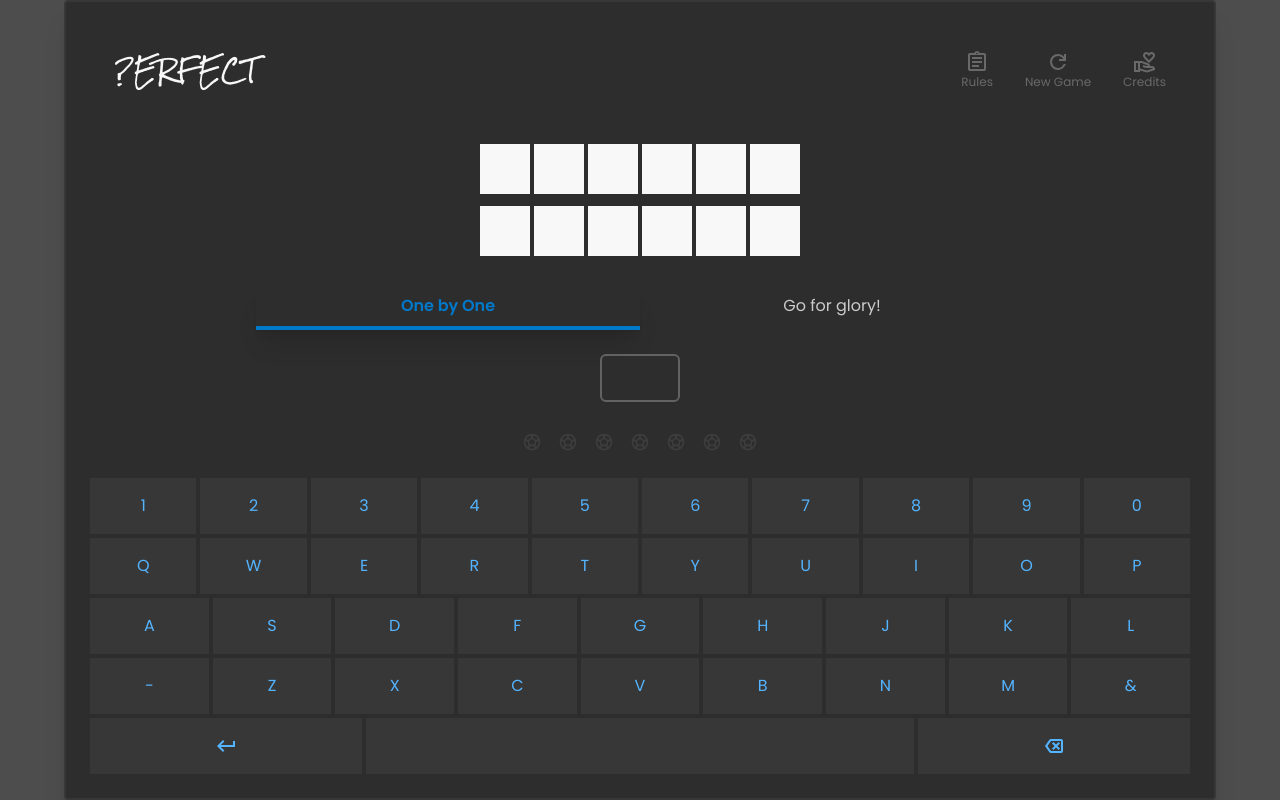
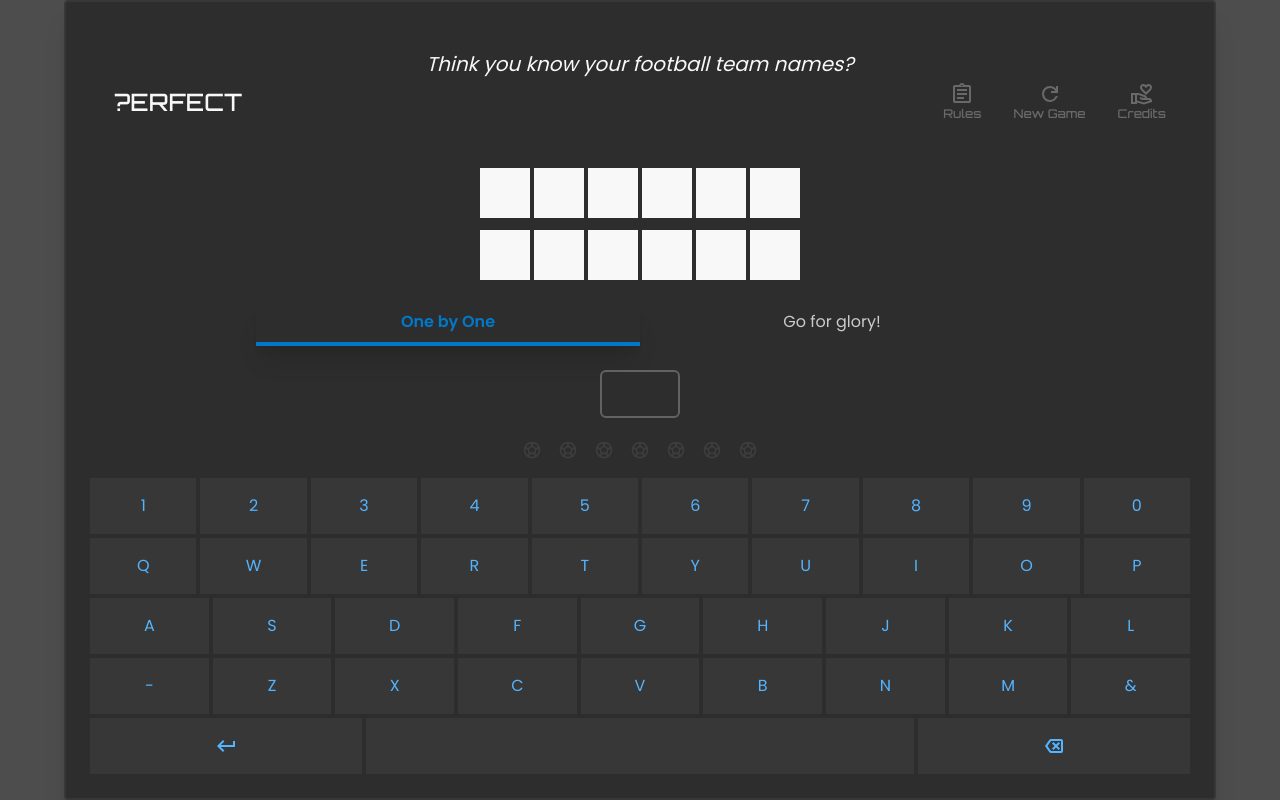
Before and after one commit to bibhashdash/team-guesser, a Next.js app: page / in a window 1280 px wide. Built offline with nearby package versions, Linux system fonts and the light colour scheme.

Commit message:
ui improvements

```diff
--- a/src/app/globals.css
+++ b/src/app/globals.css
@@ -1,4 +1,4 @@
-@import url('https://fonts.googleapis.com/css2?family=Rock+Salt&display=swap');
+@import url('https://fonts.googleapis.com/css2?family=Orbitron:wght@500&display=swap');
 @tailwind base;
 @tailwind components;
 @tailwind utilities;
--- a/src/app/page.tsx
+++ b/src/app/page.tsx
@@ -219,7 +219,7 @@ export default function Home() {
 
   return (
     <main
-      className="relative w-full h-screen justify-between py-2 md:py-6 max-w-6xl flex flex-col border-2 border-gray50 rounded lg:px-6 shadow-xl bg-black300">
+      className="relative w-full h-screen justify-between md:py-6 max-w-6xl flex flex-col border-2 border-gray50 rounded lg:px-6 shadow-xl bg-black300">
       <Navbar
         clickRulesIcon={() => setShowRulesModal(true)}
         clickRefreshIcon={() => setTheTeam()}
--- a/src/components/Keyboard.tsx
+++ b/src/components/Keyboard.tsx
@@ -58,7 +58,7 @@ export const Keyboard = (
                     ${inputTab === InputTab.oneByOne && disabledKeysArray.includes(keyMap.key)
                     ? 'bg-black300 text-gray50'
                     : 'bg-gray50 text-blue300 hover:bg-black100'}
-                      cursor-pointer m-0 w-full py-2 lg:py-4 flex items-center justify-center
+                      cursor-pointer m-0 w-full py-2 lg:py-4 flex items-center justify-center max-[320px]:text-xs
                       `}
                   disabled={inputTab === InputTab.oneByOne ? disabledKeysArray.includes(keyMap.key) : false}
                 >
--- a/src/components/Navbar.tsx
+++ b/src/components/Navbar.tsx
@@ -10,22 +10,27 @@ interface NavbarProps {
 
 export const Navbar = ({clickRulesIcon, clickRefreshIcon, clickCreditsIcon}: NavbarProps) => {
   return (
-    <div className="bg-black300 w-full py-2 md:py-6 px-2 md:px-6 flex justify-between items-center">
+    <div className="bg-black300 w-full md:py-6 px-2 md:px-6 flex flex-col gap-1 items-center">
+      <div>
+        <p className="text-white100 text-xs md:text-xl italic">Think you know your football team names?</p>
+      </div>
+      <div className="flex items-center w-full justify-between">
         <div className="flex flex-col items-center gap-2">
           <h1 className="text-sm sm:text-2xl text-white100 font-display">?ERFECT</h1>
         </div>
         <div className="flex gap-4 md:gap-8">
           <div onClick={() => clickRulesIcon()} className="cursor-pointer flex flex-col items-center focus:animate-button-pressed">
             <ClipboardIcon size={24} color="rgba(176,176,176,0.46)" />
-          <p className="text-black50 text-xs">Rules</p>
+            <p className="text-black50 text-xs font-display">Rules</p>
           </div>
           <div onClick={() => clickRefreshIcon()} className="cursor-pointer flex flex-col items-center focus:animate-button-pressed">
             <RefreshIcon size={24} color="rgba(176,176,176,0.46)" />
-         <p className="text-black50 text-xs">New Game</p>
+            <p className="text-black50 text-xs font-display">New Game</p>
           </div>
           <div onClick={() => clickCreditsIcon()} className="cursor-pointer flex flex-col items-center focus:animate-button-pressed">
             <HandHeartIcon size={24} color="rgba(176,176,176,0.46)" />
-          <p className="text-black50 text-xs">Credits</p>
+            <p className="text-black50 text-xs font-display">Credits</p>
+          </div>
         </div>
       </div>
     </div>
--- a/tailwind.config.ts
+++ b/tailwind.config.ts
@@ -52,7 +52,7 @@ const config: Config = {
       },
       fontFamily: {
         sans: ["var(--font-poppins)"],
-        display: ["Rock Salt"],
+        display: ["Orbitron"],
       }
     },
   },
```
Lines whose indentation alone changed are shown as unchanged.
